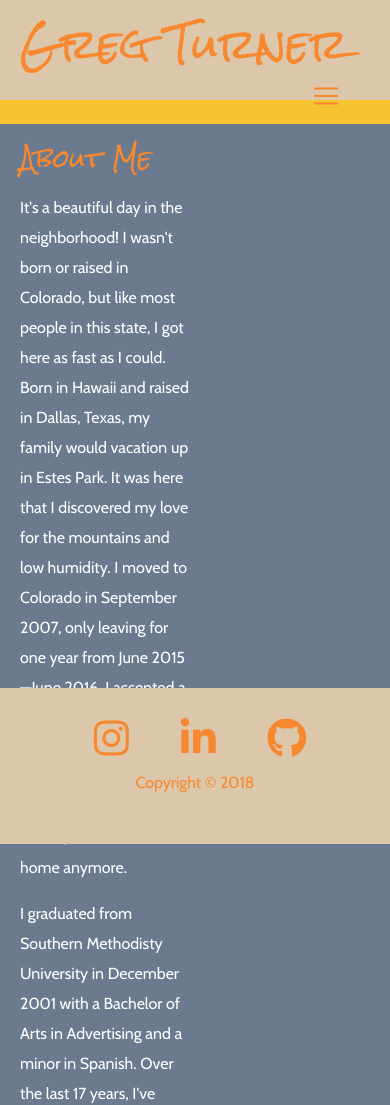
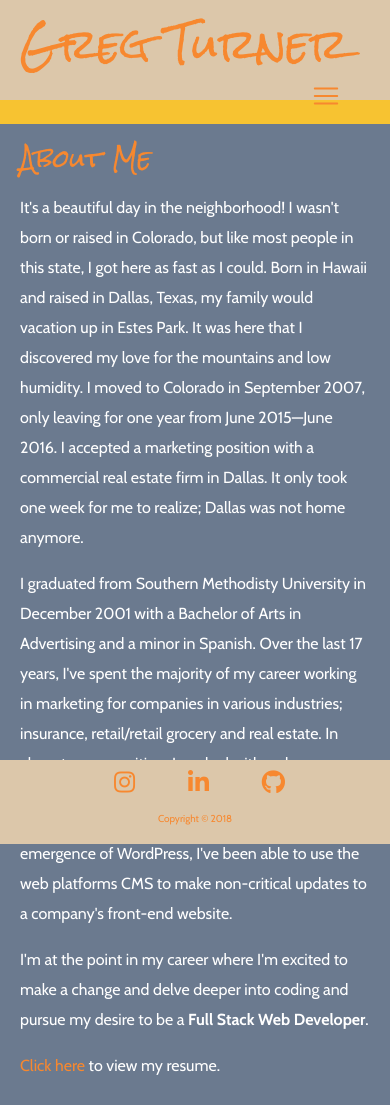
Before and after one commit to jgturner1979/MyPortfolio, a plain HTML site: page index.html in a window 390 px wide. Shown: the top 1105 px of the page. Drawn offline with nearby package versions, Linux system fonts and the light colour scheme.

Commit message:
updates to css add resume

```diff
--- a/assets/css/style.css
+++ b/assets/css/style.css
@@ -35,6 +35,13 @@ a {
     color: #F7882F;
     text-align: center;
     text-decoration: none;
+}
+
+.email {
+    color: #6B7A8F;
+    padding: 0px;
+    text-align: left;
+    margin-left: 0px;
 }
 
 /* This is the heading for all 3 web pages */
@@ -81,20 +88,27 @@ p {
 
 #about {
     padding: 20px;
+    margin-bottom: 20px;
+    height: 100%;
+}
+
+.resume {
+    padding: 0px;
+    margin-bottom: 20px;
+    margin-left: 0px;
 }
 
 .box-home {
     width: 50%;
     float: left;
     text-align: left;
-    /* margin: 0 auto; */
-    /* z-index: 1; */
 }
 
 .about {
     padding-top: 20px;
     padding-bottom: 20px;
-    overflow: auto;
+    margin-bottom: 20px;
+    overflow: hidden;
 }
 
 img {
@@ -132,6 +146,7 @@ img {
 .card-title {
     color: #6B7A8F;
 }
+
 .card-text {
     color: #F7C331;
 }
@@ -141,7 +156,9 @@ img {
     border-color: #6B7A8F;
     color: #DCC7AA;
     margin-left: 0px;
+    margin-top: 10px;
 }
+
 @media (hover:hover) {
     .box:hover {
         filter: opacity(100%);
@@ -153,6 +170,7 @@ img {
 .box-contact {
     background: #ffffff;
     width: 100%;
+    height: 100%;
     text-align: left;
     line-height: 30px;
     padding: 20px;
@@ -173,7 +191,7 @@ img {
     margin-bottom: 20px;
 }
 
-label,
+/* label,
 input,
 textarea {
     width: 100%;
@@ -201,16 +219,31 @@ textarea {
     text-decoration: none;
     display: inline-block;
     font-size: 16px;
-}
+} */
 
 /* Here is the footer css for all 3 webpages */
 
 footer {
-    position: relative;
-    /* bottom: 0; */
+    /* position: fixed; */
+    bottom: 0;
     width: 100%;
-    margin-top: 30px;
-    margin-bottom: 0px;
+    height: 15%;
+    clear: both;
+    margin-top: -50px;
+    padding: 30px 0;
+    font-size: 8px;
+    color: #F7882F;
+    text-align: center;
+    background: #DCC7AA;
+}
+
+.contact-footer {
+    position: fixed;
+    bottom: 0;
+    width: 100%;
+    height: 15%;
+    clear: both;
+    margin-top: -50px;
     padding: 30px 0;
     font-size: 8px;
     color: #F7882F;
@@ -235,6 +268,9 @@ i {
     .nav-link:hover {
         color: #6B7A8F;
     }
+    .resume:hover {
+        color: #F7C331;
+    }
 }
 
 /* Extra small devices (portrait phones, less than 640px) */
@@ -257,8 +293,42 @@ i {
         margin-top: 20px;
     }
 
+    .box-home {
+        width: 100%;
+        float: left;
+        text-align: left;
+        /* margin: 0 auto; */
+        /* z-index: 1; */
+    }
+
+    img {
+        float: left;
+        height: 200px;
+        padding: 20px;
+        margin-bottom: 20px;
+        overflow: auto;
+        align-content: center;
+    }
+
     footer {
+
         position: fixed;
         bottom: 0;
+        height: 10%;
+        padding: 10px;
+    }
+
+    a {
+        padding-right: 1px;
+        margin-bottom: 5px;
+    }
+
+    .fa-5x {
+        font-size: 3em;
+    }
+
+    .footer-text {
+        font-size: 10px;
+        text-align: center;
     }
 }
--- a/index.html
+++ b/index.html
@@ -93,6 +93,7 @@
                     pursue
                     my desire to be a
                     <strong>Full Stack Web Developer</strong>.</p>
+                    <p><a class="resume" href="assets/Greg Turner - Resume.pdf">Click here</a> to view my resume.</p>
 
             </div>
 
@@ -103,11 +104,11 @@
     </div>
     <footer>
         <span>
-            <a href="https://www.instagram.com/jgturner/"><i class="fab fa-instagram fa-5x"></i></a>
-            <a href="https://www.linkedin.com/in/jgregoryturner/"><i class="fab fa-linkedin-in fa-5x"></i></a>
-            <a href="https://github.com/jgturner1979"><i class="fab fa-github fa-5x"></i></a>
+            <a class="icons" href="https://www.instagram.com/jgturner/"><i class="fab fa-instagram fa-5x"></i></a>
+            <a class="icons" href="https://www.linkedin.com/in/jgregoryturner/"><i class="fab fa-linkedin-in fa-5x"></i></a>
+            <a class="icons" href="https://github.com/jgturner1979"><i class="fab fa-github fa-5x"></i></a>
         </span>
-        <p>Copyright &copy; 2018</p>
+        <p class="footer-text">Copyright &copy; 2018</p>
 
     </footer>
 
```
Also changed, not shown: contact.html (+7 -3 lines), portfolio.html (+4 -0 lines), 2 other files.
